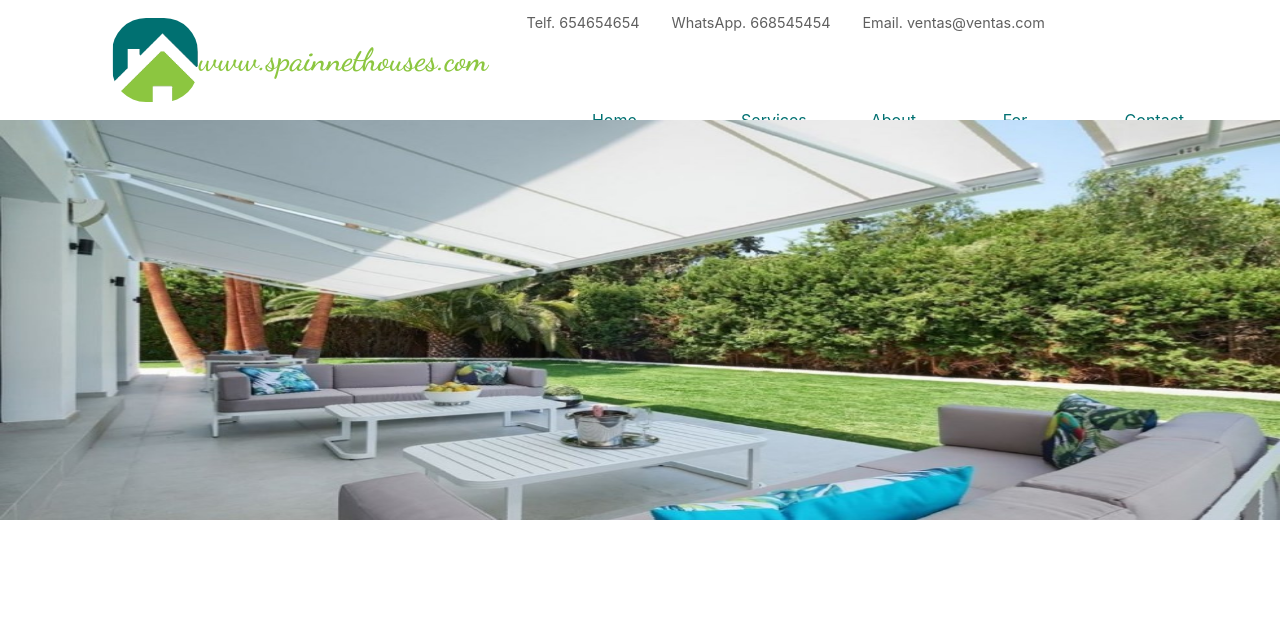
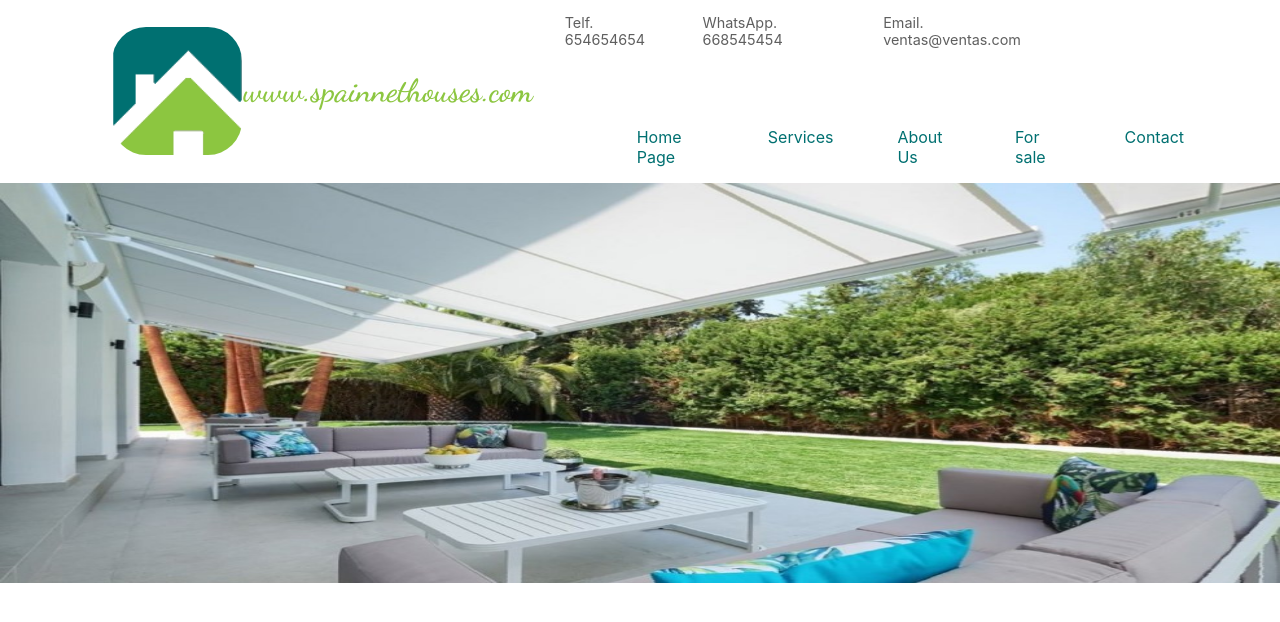
Before and after one commit to MarcosIraola/spainnethouses, a React (Create React App) app: page / in a window 1280 px wide. Shown: the top 622 px of the page. Built offline with nearby package versions, Linux system fonts and the light colour scheme.

Commit message:
correccion resolucion navbar

```diff
--- a/src/components/navbar/navbar.module.css
+++ b/src/components/navbar/navbar.module.css
@@ -2,7 +2,7 @@
 
 .container {
     width: 100%;
-    height: 15vh;
+    height: auto;
     background-color: white;
     min-height: 10vh;
     display: flex;
```
